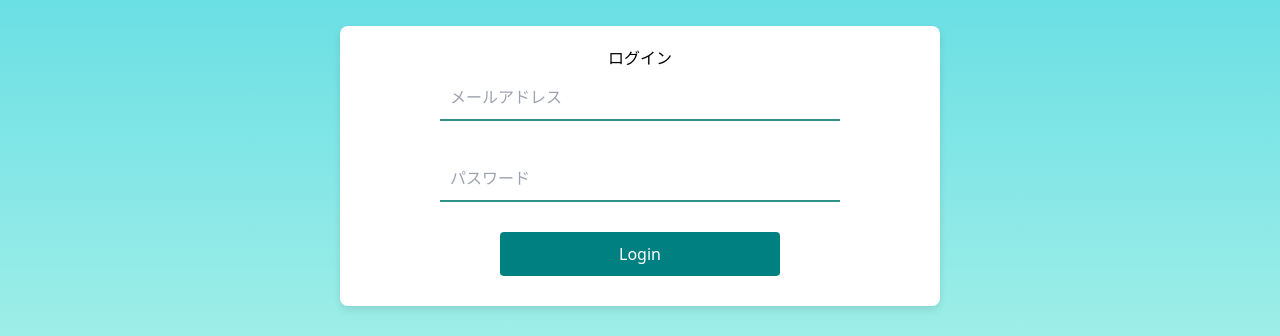
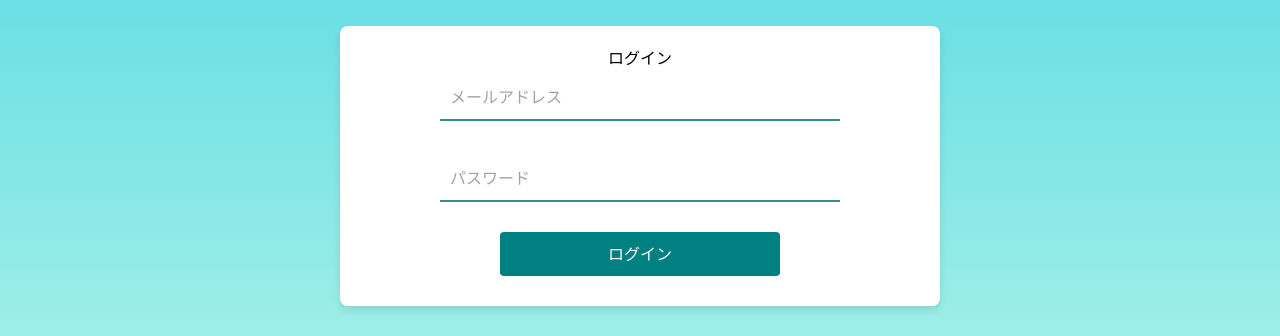
Before and after one commit to daiki0930/Deliverables1, a Next.js app: page /Photos/FirebaseLogin in a window 1280 px wide. Shown: the part 234-570 px from the top of the page. Built offline with nearby package versions, Linux system fonts and the light colour scheme.

Commit message:
いったん追加

```diff
--- a/src/pages/Photos/FirebaseLogin.jsx
+++ b/src/pages/Photos/FirebaseLogin.jsx
@@ -2,6 +2,7 @@
 import { useRouter } from 'next/router';
 import { getAuth, signInWithEmailAndPassword } from 'firebase/auth';
 import styles from '../../styles/Login.module.css';
+// import { toast } from 'react-toastify';
 
 const LoginForm = () => {
     const [email, setEmail] = useState('');
@@ -12,22 +13,22 @@
     const auth = getAuth();
 
     const handleLogin = async (e) => {
-        event.preventDefault();
+        e.preventDefault();
         try {
             const loginUser = await signInWithEmailAndPassword(auth, email, password);
-            setUser(loginUser)
-            router.push('/Photos/MyPage')
+            setUser(loginUser);
+            router.push('/Photos/MyPage');
         } catch (error) {
             setError(error);
         }
-    }
+    };
 
     return (
         <div className={styles.container}>
             <div className={styles.card}>
-                <h2>ログイン</h2>
-                <form onSubmit={handleLogin}>
-                    <div>
+            <h2>ログイン</h2>
+                <div>
+                    <form onSubmit={handleLogin}>
                         <input
                         type="email"
                         placeholder="メールアドレス"
@@ -44,16 +45,14 @@
                         required
                         className={styles.input}
                         />
-                    </div>
-                    <div>
                         <button
                         type="submit"
                         className={styles.button2}
                         >
-                            Login
+                            ログイン
                         </button>
-                    </div>
-                </form>
+                    </form>
+                </div>
             </div>
         </div>
     );
--- a/src/pages/Photos/FirebaseSignIn.jsx
+++ b/src/pages/Photos/FirebaseSignIn.jsx
@@ -1,8 +1,8 @@
 import { useState } from 'react';
 import { useRouter } from 'next/router';
 import { getAuth, createUserWithEmailAndPassword } from 'firebase/auth';
-import '../api/auth/firebaseConfig';
 import styles from '../../styles/Login.module.css';
+import { toast } from 'react-toastify';
 // import { useShowToast } from '@/hooks/useShowToast';
 
 const SignInForm = () => {
@@ -15,8 +15,6 @@
     // const showToast = useShowToast();
 
 
-
-
     // authはfirebaseAuthenticationサービスのインスタンス
     const handleRegister = async (e) => {
         console.log('----1----')
@@ -25,6 +23,7 @@
         try {
             console.log('----3----')
             const registerUser = await createUserWithEmailAndPassword(auth, email, password);
+            toast.success('ユーザー登録完了!');
             console.log('----4---', registerUser.user)
             setUser(registerUser);
             console.log('----5---', registerUser.user)
--- /dev/null
+++ b/src/pages/toast_app.js
@@ -0,0 +1,14 @@
+import '../styles/globals.css';
+import { ToastContainer } from 'react-toastify';
+import 'react-toastify/dist/ReactToastify.css';
+
+function MyApp({ Components, pageProps }) {
+    return (
+        <>
+        <Component {...pageProps} />
+        <ToastContainer />
+        </>
+    );
+}
+
+export default MyApp;
```
Also changed, not shown: src/styles/toastify.css (added).
